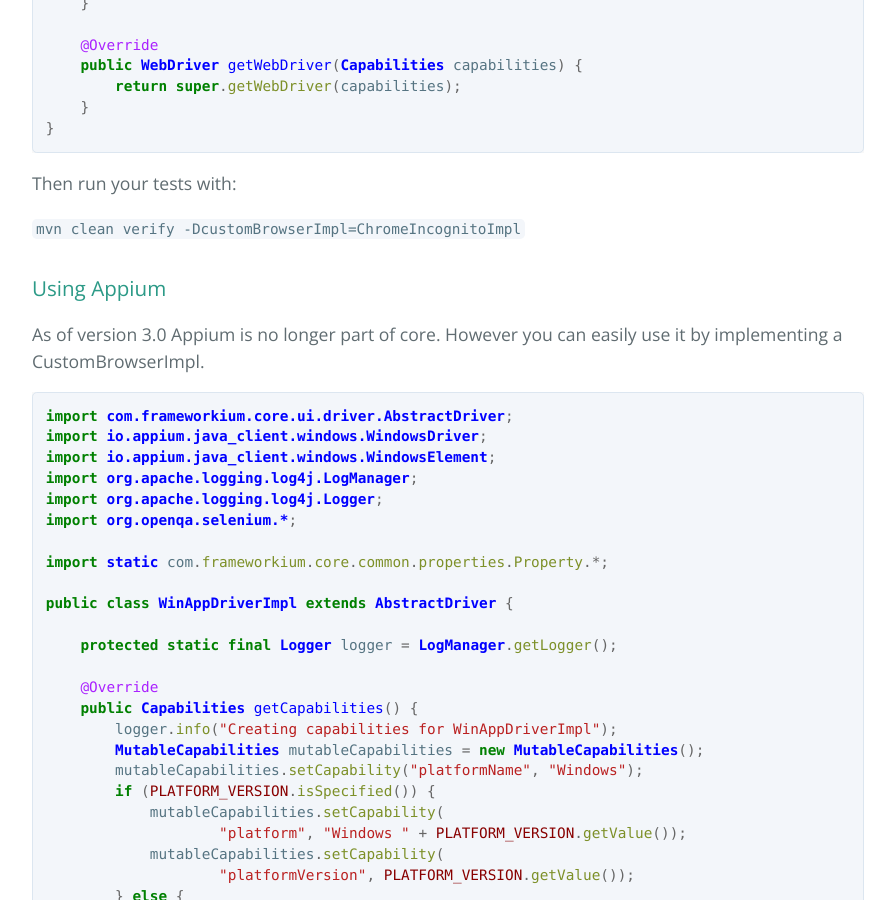
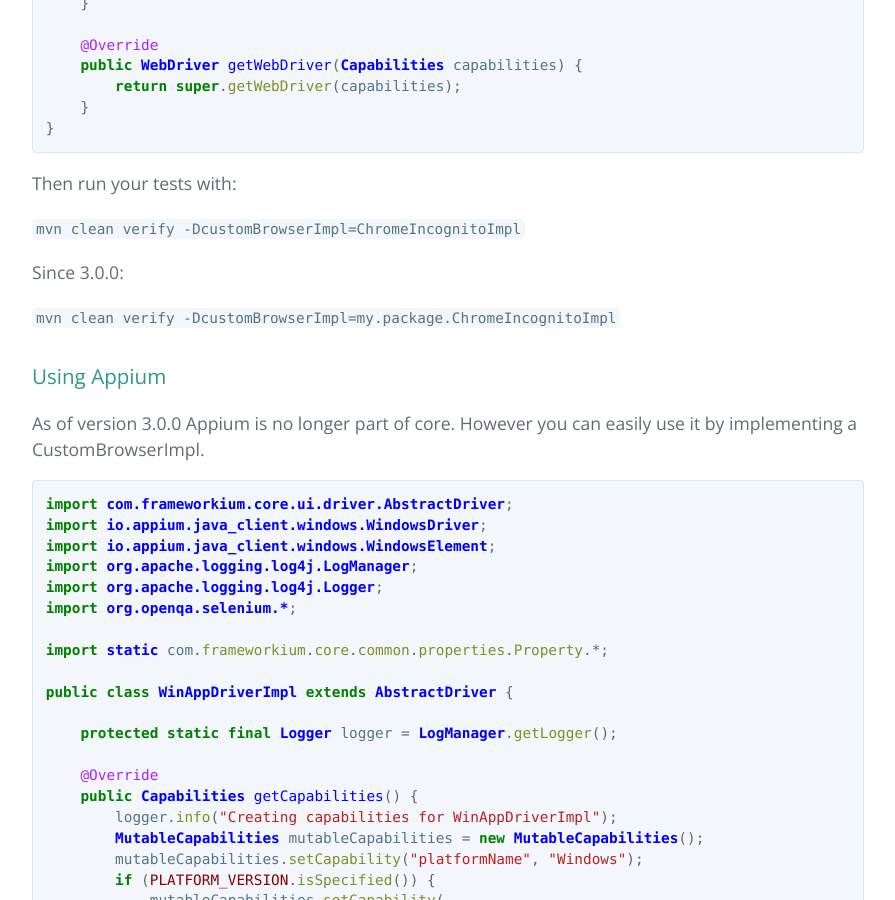
Before and after one commit to Frameworkium/frameworkium.github.io, a Jekyll site: the page built from _pages/Custom-Browser-Implementations.md, in a window 1280 px wide and 900 px high, scrolled down 1151 px. Shown: the whole window, without its empty margins (192-1087 px from the left). Built offline with Jekyll 4.4.1, drawn with Linux system fonts in a browser that asks for light colours.

Commit message:
Fixed a mention of customBrowserImpl for v3.0

````diff
--- a/_pages/Custom-Browser-Implementations.md
+++ b/_pages/Custom-Browser-Implementations.md
@@ -44,9 +44,13 @@ Then run your tests with:
 
 `mvn clean verify -DcustomBrowserImpl=ChromeIncognitoImpl`
 
+Since 3.0.0:
+
+`mvn clean verify -DcustomBrowserImpl=my.package.ChromeIncognitoImpl`
+
 ### Using Appium
 
-As of version 3.0 Appium is no longer part of core. However you can easily use
+As of version 3.0.0 Appium is no longer part of core. However you can easily use
 it by implementing a CustomBrowserImpl.
 
 ```java
````
